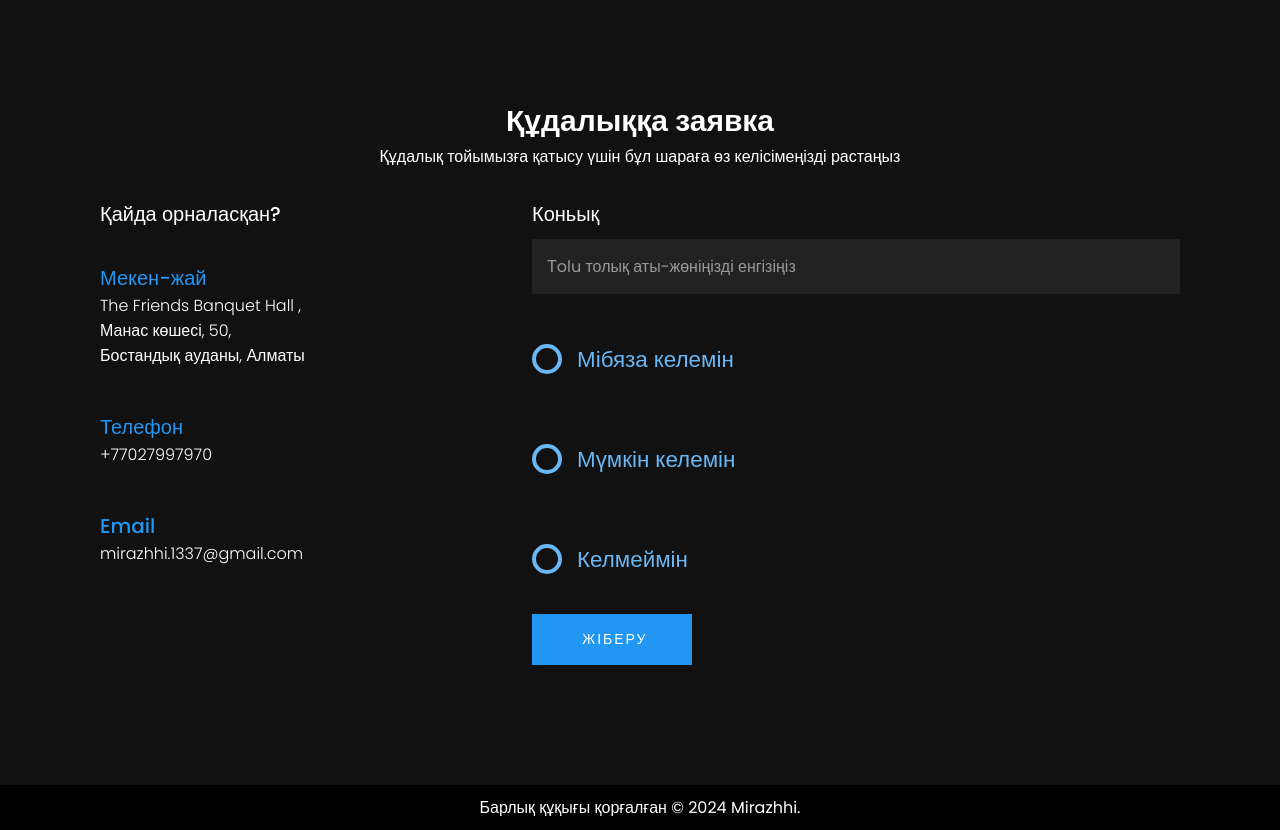
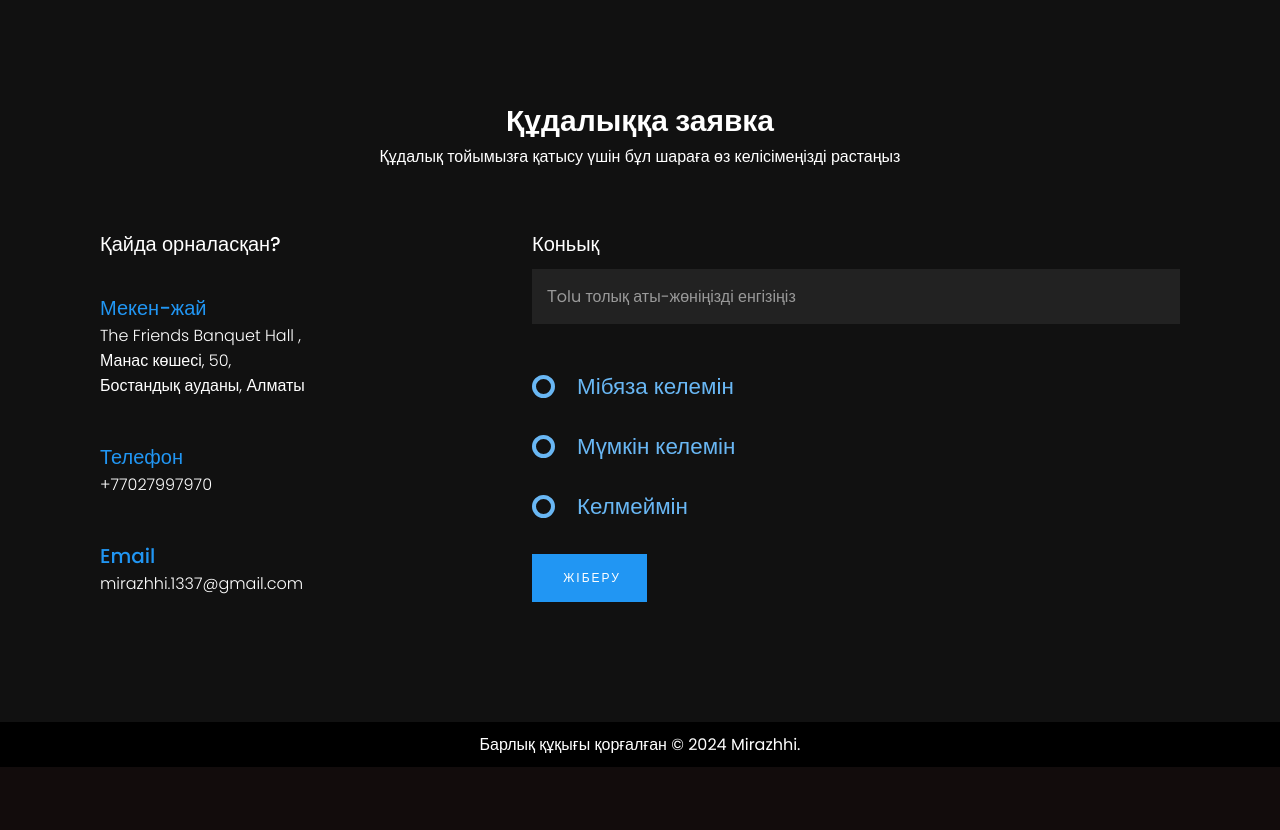
Before and after one commit to mirazhhi/mhiggster.github.io, a PHP site: page /invitation-kz.html in a window 1280 px wide. Shown: the part 1496-2326 px from the top of the page. After the commit the page ends 2263 px from the top, so only its background shows below. Run offline with PHP 8.4, Linux system fonts and the light colour scheme.

Commit message:
Update invite.css

```diff
--- a/invite.css
+++ b/invite.css
@@ -11,6 +11,17 @@
 
 section {
   padding: 100px;
+}
+
+
+.date {
+  color: #536DFE;
+  text-shadow: 0.5px 0.5px 0 rgba(255, 255, 255, 0.6);
+  background-color: transparent;
+}
+
+.footer-head {
+  margin-bottom: 60px !important;
 }
 
 .banner {
@@ -278,12 +289,13 @@ img {
 }
 
 .formBx form input[type="submit"] {
-  max-width: 160px;
+  max-width: 115px;
   background: #2196f3;
   cursor: pointer;
-  font-size: 14px;
+  font-size: 12px;
   text-transform: uppercase;
   letter-spacing: 2px;
+  margin-top: 30px;
 }
 
 .contactInfo {
@@ -466,7 +478,7 @@ ul.contact-list li {
   position: relative;
   float: left;
   width: 100%;
-  height: 100px;
+  height: 60px;
 }
 
 ul.contact-list li input[type="radio"] {
@@ -480,7 +492,7 @@ ul.contact-list li label {
   font-weight: 400;
   font-size: 1.4em;
   padding: 18px 25px 25px 45px;
-  margin: 10px auto;
+  margin: 7px auto;
   height: 30px;
   z-index: 9;
   cursor: pointer;
@@ -496,9 +508,9 @@ ul.contact-list li .radiobutton {
   position: absolute;
   border: 4px solid #69b7f4;
   border-radius: 100%;
-  height: 30px;
-  width: 30px;
-  top: 30px;
+  height: 23px;
+  width: 23px;
+  top: 31px;
   left: 0px;
   transition: border 0.25s linear;
   -webkit-transition: border 0.25s linear;
@@ -515,8 +527,8 @@ ul.contact-list li .radiobutton::before {
   border-radius: 100%;
   height: 20px;
   width: 20px;
-  top: 1px;
-  left: 1px;
+  top: -2px;
+  left: -2px;
   margin: auto;
   transition: background 0.25s linear;
   -webkit-transition: background 0.25s linear;
```
